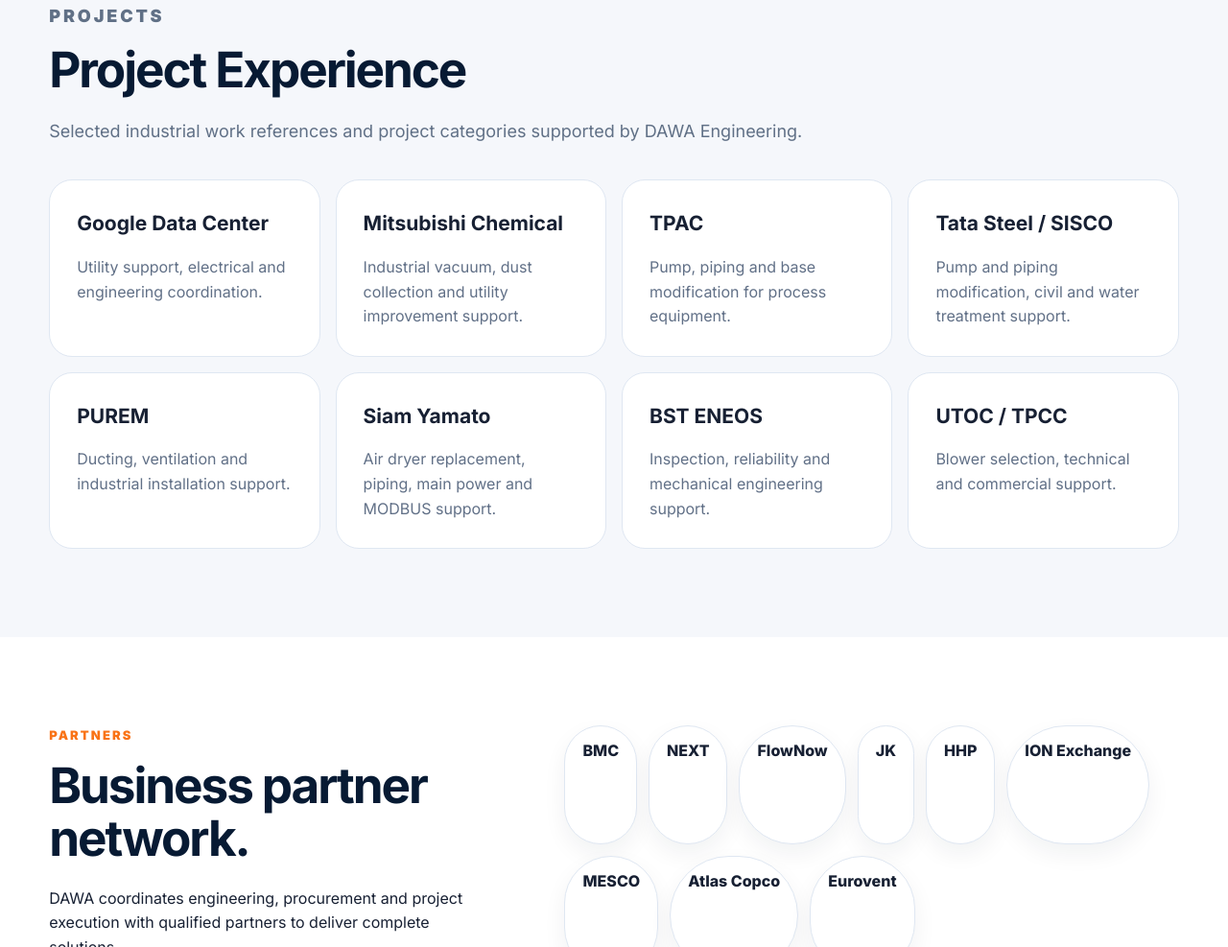
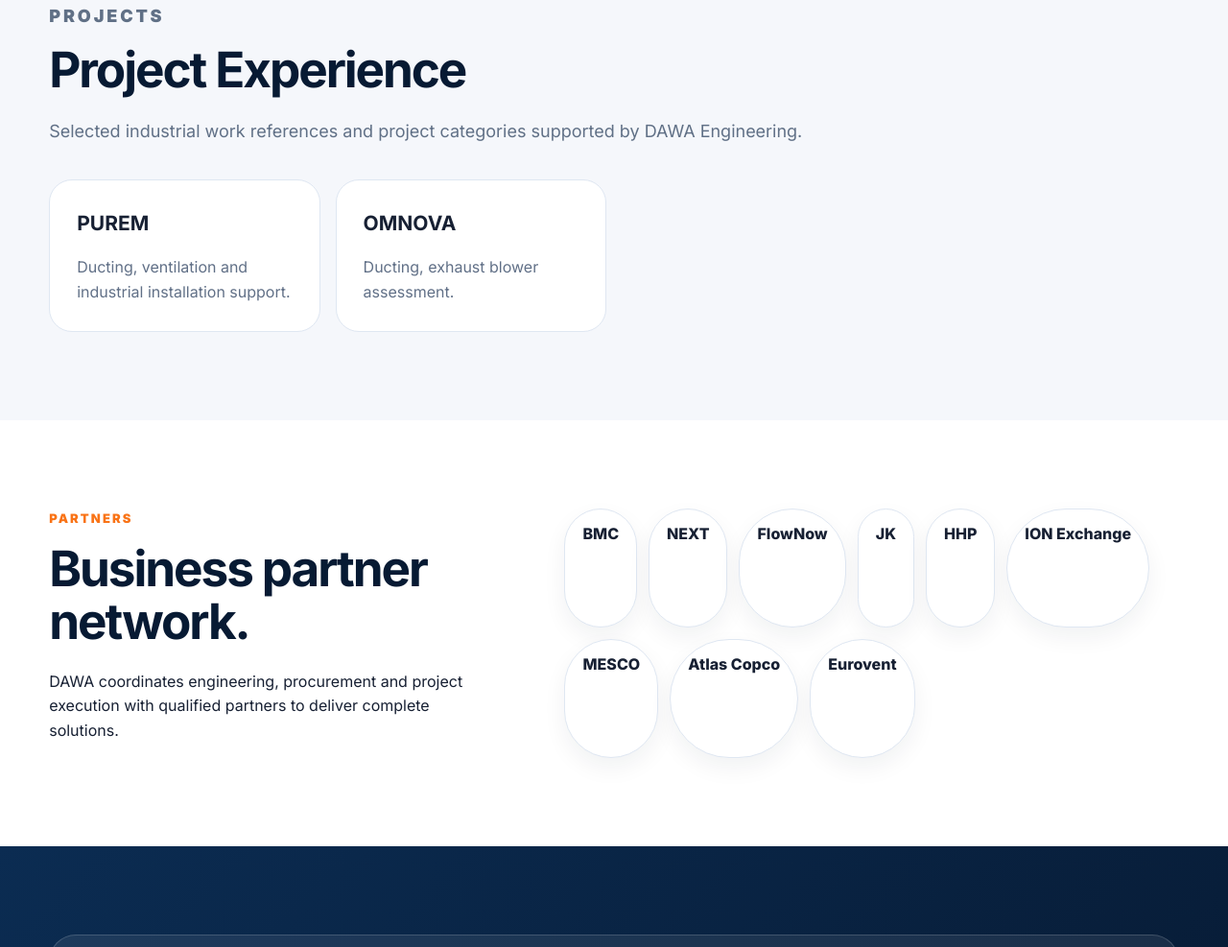
Before and after one commit to dawaengineering/dawaengineering-website, a plain HTML site: page index.html in a window 1280 px wide. Shown: the part 3427-4414 px from the top of the page at 96% size. Drawn offline with Linux system fonts and the light colour scheme.

Commit message:
Update index.html

```diff
--- a/index.html
+++ b/index.html
@@ -71,14 +71,8 @@
 <section id="projects" class="section projects"><div class="container">
   <div class="section-heading reveal"><p class="eyebrow">Projects</p><h2>Project Experience</h2><p>Selected industrial work references and project categories supported by DAWA Engineering.</p></div>
   <div class="project-grid">
-    <article class="project reveal"><h3>Google Data Center</h3><p>Utility support, electrical and engineering coordination.</p></article>
-    <article class="project reveal"><h3>Mitsubishi Chemical</h3><p>Industrial vacuum, dust collection and utility improvement support.</p></article>
-    <article class="project reveal"><h3>TPAC</h3><p>Pump, piping and base modification for process equipment.</p></article>
-    <article class="project reveal"><h3>Tata Steel / SISCO</h3><p>Pump and piping modification, civil and water treatment support.</p></article>
     <article class="project reveal"><h3>PUREM</h3><p>Ducting, ventilation and industrial installation support.</p></article>
-    <article class="project reveal"><h3>Siam Yamato</h3><p>Air dryer replacement, piping, main power and MODBUS support.</p></article>
-    <article class="project reveal"><h3>BST ENEOS</h3><p>Inspection, reliability and mechanical engineering support.</p></article>
-    <article class="project reveal"><h3>UTOC / TPCC</h3><p>Blower selection, technical and commercial support.</p></article>
+    <article class="project reveal"><h3>OMNOVA</h3><p>Ducting, exhaust blower assessment.</p></article>
   </div>
 </div></section>
 
```
